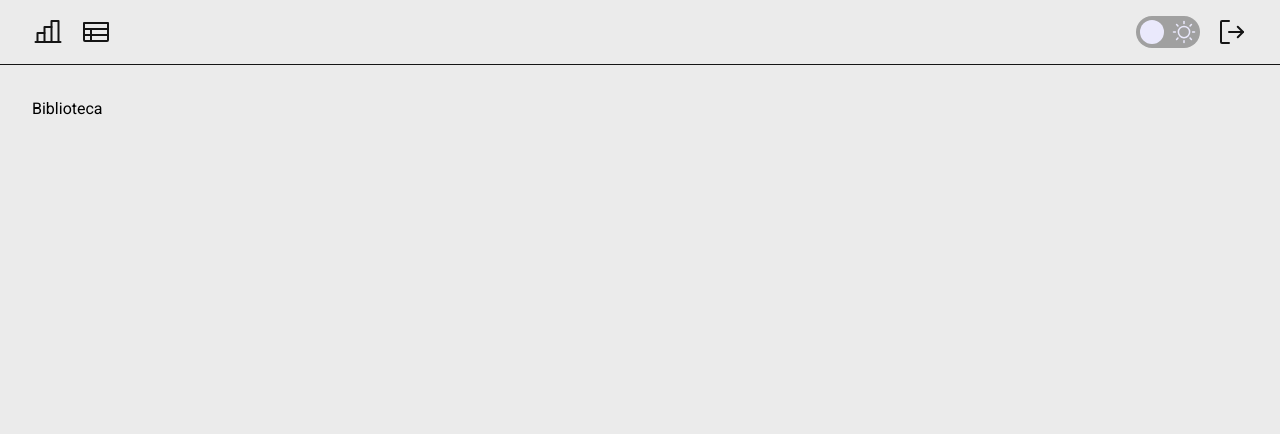
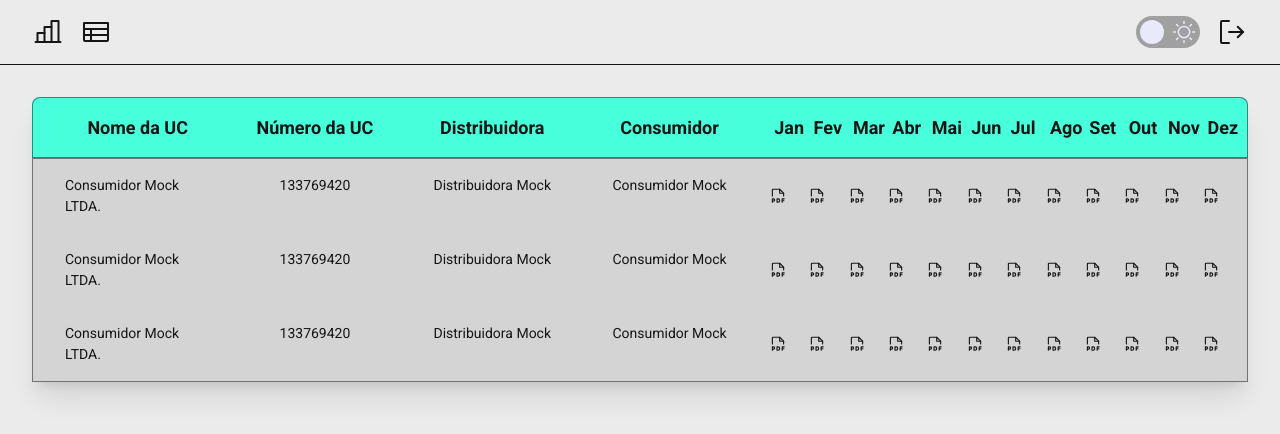
Before and after one commit to mattpsvreis/testelumi, a React (Vite) app in the folder frontend/: page /biblioteca in a window 1280 px wide. Shown: the top 434 px of the page. Built offline with nearby package versions, Linux system fonts and the light colour scheme; sample sign-in values are in the browser's storage.

Commit message:
(frontend) feat: basic table

```diff
--- a/frontend/src/layouts/desktop/index.tsx
+++ b/frontend/src/layouts/desktop/index.tsx
@@ -12,8 +12,10 @@ const DesktopLayout: React.FC<DesktopLayout> = ({ children }) => {
   return (
     <div className='flex min-h-screen w-full flex-col bg-light-background dark:bg-dark-background'>
       {Boolean(pathname !== '/login') && <DesktopHeader />}
-      <hr className='h-[1px] border-none bg-dark-background dark:bg-light-background' />
-      <div className='m-8'>{children}</div>
+      {Boolean(pathname !== '/login') && (
+        <hr className='h-[1px] border-none bg-dark-background dark:bg-light-background' />
+      )}
+      <div className='mx-8'>{children}</div>
     </div>
   );
 };
--- a/frontend/src/mocks/faturas.ts
+++ b/frontend/src/mocks/faturas.ts
@@ -12,6 +12,7 @@ export const faturasMock: Fatura[] = [
     energia_compensada_kwh: 456,
     energia_compensada_valor: -222.22,
     contribu_ilum_publica_valor: 49.43,
+    downloadLink: 'https://www.google.com',
   },
   {
     numero_cliente: '133769420',
@@ -23,6 +24,7 @@ export const faturasMock: Fatura[] = [
     energia_compensada_kwh: 400,
     energia_compensada_valor: -200.0,
     contribu_ilum_publica_valor: 45.0,
+    downloadLink: 'https://www.google.com',
   },
   {
     numero_cliente: '133769420',
@@ -34,6 +36,7 @@ export const faturasMock: Fatura[] = [
     energia_compensada_kwh: 470,
     energia_compensada_valor: -230.0,
     contribu_ilum_publica_valor: 50.0,
+    downloadLink: 'https://www.google.com',
   },
   {
     numero_cliente: '133769420',
@@ -45,6 +48,7 @@ export const faturasMock: Fatura[] = [
     energia_compensada_kwh: 500,
     energia_compensada_valor: -245.0,
     contribu_ilum_publica_valor: 55.0,
+    downloadLink: 'https://www.google.com',
   },
   {
     numero_cliente: '133769420',
@@ -56,6 +60,7 @@ export const faturasMock: Fatura[] = [
     energia_compensada_kwh: 530,
     energia_compensada_valor: -260.0,
     contribu_ilum_publica_valor: 60.0,
+    downloadLink: 'https://www.google.com',
   },
   {
     numero_cliente: '133769420',
@@ -67,6 +72,7 @@ export const faturasMock: Fatura[] = [
     energia_compensada_kwh: 560,
     energia_compensada_valor: -275.0,
     contribu_ilum_publica_valor: 65.0,
+    downloadLink: 'https://www.google.com',
   },
   {
     numero_cliente: '133769420',
@@ -78,6 +84,7 @@ export const faturasMock: Fatura[] = [
     energia_compensada_kwh: 590,
     energia_compensada_valor: -290.0,
     contribu_ilum_publica_valor: 70.0,
+    downloadLink: 'https://www.google.com',
   },
   {
     numero_cliente: '133769420',
@@ -89,6 +96,7 @@ export const faturasMock: Fatura[] = [
     energia_compensada_kwh: 620,
     energia_compensada_valor: -305.0,
     contribu_ilum_publica_valor: 75.0,
+    downloadLink: 'https://www.google.com',
   },
   {
     numero_cliente: '133769420',
@@ -100,6 +108,7 @@ export const faturasMock: Fatura[] = [
     energia_compensada_kwh: 650,
     energia_compensada_valor: -320.0,
     contribu_ilum_publica_valor: 80.0,
+    downloadLink: 'https://www.google.com',
   },
   {
     numero_cliente: '133769420',
@@ -111,6 +120,7 @@ export const faturasMock: Fatura[] = [
     energia_compensada_kwh: 680,
     energia_compensada_valor: -335.0,
     contribu_ilum_publica_valor: 85.0,
+    downloadLink: 'https://www.google.com',
   },
   {
     numero_cliente: '133769420',
@@ -122,6 +132,7 @@ export const faturasMock: Fatura[] = [
     energia_compensada_kwh: 710,
     energia_compensada_valor: -350.0,
     contribu_ilum_publica_valor: 90.0,
+    downloadLink: 'https://www.google.com',
   },
   {
     numero_cliente: '133769420',
@@ -133,5 +144,6 @@ export const faturasMock: Fatura[] = [
     energia_compensada_kwh: 740,
     energia_compensada_valor: -365.0,
     contribu_ilum_publica_valor: 95.0,
+    downloadLink: 'https://www.google.com',
   },
 ];
--- a/frontend/src/models/fatura.ts
+++ b/frontend/src/models/fatura.ts
@@ -8,4 +8,5 @@ export default interface Fatura {
   energia_compensada_kwh: number;
   energia_compensada_valor: number;
   contribu_ilum_publica_valor: number;
+  downloadLink: string;
 }
--- /dev/null
+++ b/frontend/src/pages/biblioteca/components/table/index.tsx
@@ -0,0 +1,95 @@
+import { FilePdf } from 'phosphor-react';
+
+import ToolTip from '@components/data-display/tooltip';
+
+import Consumidor from '../../../../models/consumidor';
+import Fatura from '../../../../models/fatura';
+
+interface TableProps {
+  data: Consumidor[];
+}
+
+const Table: React.FC<TableProps> = ({ data }) => {
+  const months = [
+    'Jan',
+    'Fev',
+    'Mar',
+    'Abr',
+    'Mai',
+    'Jun',
+    'Jul',
+    'Ago',
+    'Set',
+    'Out',
+    'Nov',
+    'Dez',
+  ];
+
+  function handleDownloadFatura(fatura: Fatura) {
+    const url = fatura.downloadLink;
+    window.open(url, '_blank');
+  }
+
+  return (
+    <table className='flex w-full flex-col items-center text-light-text shadow-xl dark:text-dark-text'>
+      <thead className='border-1 w-full rounded-t-lg border border-dark-background/50 bg-light-secondary px-4 text-lg dark:border-light-background dark:bg-dark-secondary'>
+        <tr className='flex w-full flex-row'>
+          <th className='flex w-[15%] justify-center p-4 font-semibold'>
+            Nome da UC
+          </th>
+          <th className='flex w-[15%] justify-center p-4 font-semibold'>
+            Número da UC
+          </th>
+          <th className='flex w-[15%] justify-center p-4 font-semibold'>
+            Distribuidora
+          </th>
+          <th className='flex w-[15%] justify-center p-4 font-semibold'>
+            Consumidor
+          </th>
+          {months.map((month) => (
+            <th key={month} className='w-[3.3333%] p-4 font-semibold'>
+              {month}
+            </th>
+          ))}
+        </tr>
+      </thead>
+      <tbody className='border-1 border-t-none w-full border border-dark-background/50 bg-light-foreground px-4 text-sm dark:border-light-background dark:bg-dark-foreground'>
+        {data.map((consumidor, key) => (
+          <tr key={key} className='flex w-full flex-row'>
+            <td className='flex w-[15%] justify-center p-4'>
+              {consumidor.nome_uc}
+            </td>
+            <td className='flex w-[15%] justify-center p-4'>
+              {consumidor.numero_uc}
+            </td>
+            <td className='flex w-[15%] justify-center p-4'>
+              {consumidor.distribuidora}
+            </td>
+            <td className='flex w-[15%] justify-center p-4'>
+              {consumidor.consumidor}
+            </td>
+            {consumidor.faturas.map((fatura, key) => (
+              <td key={key} className='flex w-[3.33333334%] justify-center p-4'>
+                <button
+                  type='button'
+                  onClick={() => handleDownloadFatura(fatura)}
+                >
+                  <FilePdf
+                    id='download-button'
+                    size={18}
+                    className='no-outline-border text-light-text outline-none dark:text-dark-text'
+                  />
+                  <ToolTip anchorSelect='#download-button' placement='bottom'>
+                    Baixar Fatura
+                  </ToolTip>
+                </button>
+              </td>
+            ))}
+          </tr>
+        ))}
+      </tbody>
+    </table>
+  );
+};
+
+export default Table;
--- a/frontend/src/pages/biblioteca/index.tsx
+++ b/frontend/src/pages/biblioteca/index.tsx
@@ -1,5 +1,12 @@
+import { consumidorMock } from '../../mocks/consumidor';
+import Table from './components/table';
+
 const Biblioteca: React.FC = () => {
-  return <div>Biblioteca</div>;
+  return (
+    <div className='mt-8'>
+      <Table data={[consumidorMock, consumidorMock, consumidorMock]} />
+    </div>
+  );
 };
 
 export default Biblioteca;
--- a/frontend/src/pages/login/index.tsx
+++ b/frontend/src/pages/login/index.tsx
@@ -1,8 +1,12 @@
+import { useState } from 'react';
+
 import { useAuthStore } from '@stores/AuthStore';
+import { Eye, EyeSlash } from 'phosphor-react';
 import { useNavigate } from 'react-router-dom';
 
 const Login: React.FC = () => {
   const navigate = useNavigate();
+  const [showPassword, setShowPassword] = useState(false);
 
   const {
     inputUsername,
@@ -25,28 +29,48 @@ const Login: React.FC = () => {
   };
 
   return (
-    <div>
-      <h2>Login</h2>
-      <form onSubmit={handleLogin}>
-        <div>
-          <label>Username:</label>
+    <div className='flex min-h-screen flex-col items-center justify-center'>
+      <form
+        onSubmit={handleLogin}
+        className='w-80 rounded-lg border border-black bg-white p-8 shadow-xl dark:border-white dark:bg-dark-foreground/60'
+      >
+        <div className='mb-4 flex flex-col gap-2'>
+          <label className='block text-lg text-light-text dark:text-dark-text'>
+            Nome de Usuário:
+          </label>
           <input
             type='text'
             value={inputUsername}
             onChange={(e) => setInputUsername(e.target.value)}
             required
+            className='selection-none w-full rounded-lg border px-3 py-2 outline-none dark:bg-dark-background/30 dark:text-dark-text'
           />
         </div>
-        <div>
-          <label>Password:</label>
+        <div className='relative mb-4 flex flex-col gap-2'>
+          <label className='block text-lg text-light-text dark:text-dark-text'>
+            Senha:
+          </label>
           <input
-            type='password'
+            type={showPassword ? 'text' : 'password'}
             value={inputPassword}
             onChange={(e) => setInputPassword(e.target.value)}
             required
+            className='selection-none w-full rounded-lg border px-3 py-2 outline-none dark:bg-dark-background/30 dark:text-dark-text'
           />
+          <button
+            type='button'
+            onClick={() => setShowPassword(!showPassword)}
+            className='text-secondary absolute bottom-2.5 right-3 dark:text-dark-text'
+          >
+            {showPassword ? <EyeSlash size={20} /> : <Eye size={20} />}
+          </button>
         </div>
-        <button type='submit'>Login</button>
+        <button
+          type='submit'
+          className='w-full rounded-lg bg-light-primary py-2 font-semibold text-light-text dark:bg-dark-primary'
+        >
+          Login
+        </button>
       </form>
     </div>
   );
```
